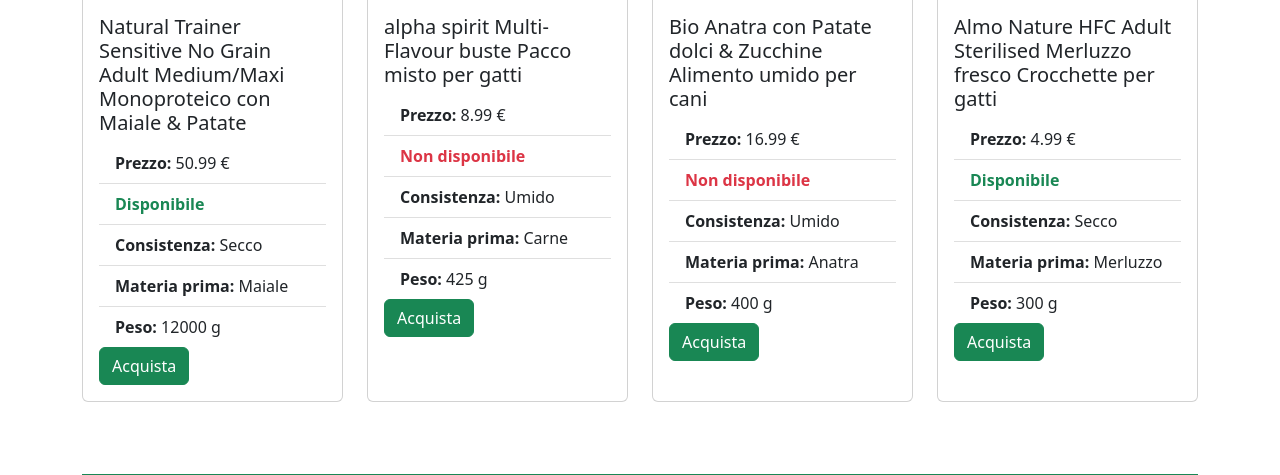
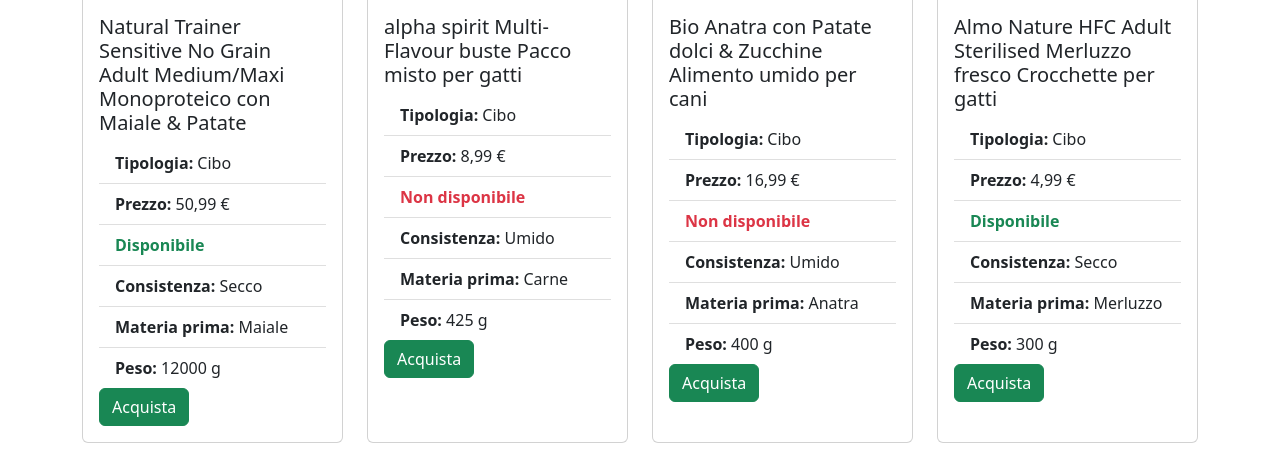
Before and after one commit to DilettaPelloni/php-oop-2, a PHP site: page / in a window 1280 px wide. Shown: the part 411-886 px from the top of the page. Run offline with PHP 8.4, Linux system fonts and the light colour scheme.

Commit message:
piccole migliorie

```diff
--- a/db.php
+++ b/db.php
@@ -6,95 +6,99 @@ require_once __DIR__.'/models/giochi.php';
 require_once __DIR__.'/models/cucce.php';
 require_once __DIR__.'/models/categorie.php';
 
-//creo delle istanze cibo e il relativo array
-$cibo1 = new Cibo(
+$catCani = new Categorie ('Cani', '&#128054;');
+$catGatti = new Categorie ('Gatti', '&#128049;');
+
+//creo delle istanze cibo in un array
+$arrayCibo = [];
+$arrayCibo [] = new Cibo(
     'Cibo',
     'Natural Trainer Sensitive No Grain Adult Medium/Maxi Monoproteico con Maiale & Patate',
     50.99,
     true,
-    new Categorie ('Cani', '&#128054;'),
+    $catCani,
     'https://shop-cdn-m.mediazs.com/bilder/natural/trainer/sensitive/no/grain/adult/mediummaxi/monoproteico/con/maiale/patate/7/800/226201_affinityitaly_naturaltrainer_sensitive_nograin_adult_medmaxi_schweinefleisch_kartoffeln_12kg_hs_02_7.jpg',
     'Secco',
     'Maiale',
     12000
 );
-$cibo2 = new Cibo(
+$arrayCibo [] = new Cibo(
     'Cibo',
     'alpha spirit Multi-Flavour buste Pacco misto per gatti',
     8.99,
     false,
-    new Categorie ('Gatti', '&#128049;'),
+    $catGatti,
     'https://shop-cdn-m.mediazs.com/bilder/alpha/spirit/multiflavour/buste/pacco/misto/per/gatti/6/800/113096_alpha_spirit_multi_flavour_pouch_lamm_hs_05_6.jpg',
     'Umido',
     'Carne',
     425
 );
-$cibo3 = new Cibo(
+$arrayCibo [] = new Cibo(
     'Cibo',
     'Bio Anatra con Patate dolci & Zucchine Alimento umido per cani',
     16.99,
     false,
-    new Categorie ('Cani', '&#128054;'),
+    $catCani,
     'https://shop-cdn-m.mediazs.com/bilder/zooplus/bio/anatra/con/patate/dolci/zucchine/alimento/umido/per/cani/0/800/zooplus_bio_dog_gf_adult_duck_400g_1000x1000_0.jpg',
     'Umido',
     'Anatra',
     400
 );
-$cibo4 = new Cibo(
+$arrayCibo [] = new Cibo(
     'Cibo',
     'Almo Nature HFC Adult Sterilised Merluzzo fresco Crocchette per gatti',
     4.99,
     true,
-    new Categorie ('Gatti', '&#128049;'),
+    $catGatti,
     'https://shop-cdn-m.mediazs.com/bilder/almo/nature/hfc/adult/sterilised/merluzzo/fresco/crocchette/per/gatti/7/800/291796_pla_almonature_hfc_adult_sterilized_kabeljau_300g_hs_01_1_7.jpg',
     'Secco',
     'Merluzzo',
     300
 );
-$arrayCibo = [$cibo1, $cibo2, $cibo3, $cibo4];
 
-//creo delle istanze cucce e il relativo array
-$cuccia1 = new Cucce(
+//creo delle istanze cucce in un array
+$arrayCucce = [];
+$arrayCucce[] = new Cucce(
     'Cucce',
     'Ferplast Cesta-sofà Siesta Deluxe nera con rivestimento antracite',
     30.99,
     true,
-    new Categorie ('Cani', '&#128054;'),
+    $catCani,
     'https://shop-cdn-m.mediazs.com/bilder/ferplast/cestasof/siesta/deluxe/nera/con/rivestimento/antracite/5/800/84412_84499_ferplast_hundekorb_siesta_schwarz_sofa_anthrazit_hs_02_5.jpg',
     'Plastica',
     'Grande'
 );
-$cuccia2 = new Cucce(
+$arrayCucce[] = new Cucce(
     'Cucce',
     'Nicchia Cosma',
     23.99,
     false,
-    new Categorie ('Gatti', '&#128049;'),
+    $catGatti,
     'https://shop-cdn-m.mediazs.com/bilder/nicchia/cosma/2/800/85700_pla__cosma_katzenhoehle_fg_1635_2.jpg',
     'Feltro sintetico',
     'Piccola'
 );
-$arrayCucce = [$cuccia1, $cuccia2];
 
-//creo delle istanze giochi e il relativo array
-$gioco1 = new Giochi(
+
+//creo delle istanze giochi in un array
+$arrayGiochi = [];
+$arrayGiochi[] = new Giochi(
     'Giochi',
     'KONG Jumbler Ball',
     15.49,
     false,
-    new Categorie ('Cani', '&#128054;'),
+    $catCani,
     'https://shop-cdn-m.mediazs.com/bilder/kong/jumbler/ball/6/800/64496_PLA_KONG_Jumbler_Ball_ML_6.jpg',
     'Gomma termoplastica',
     true
 );
-$gioco2 = new Giochi(
+$arrayGiochi[] = new Giochi(
     'Giochi',
     'Tiragraffi Bear Paw',
     89.49,
     true,
-    new Categorie ('Gatti', '&#128049;'),
+    $catGatti,
     'https://shop-cdn-m.mediazs.com/bilder/tiragraffi/bear/paw/7/800/113702_pla_kratzbaum_bear_paw_fg_1219_7.jpg',
     'Sisal',
     false
 );
-$arrayGiochi = [$gioco1, $gioco2];
--- a/index.php
+++ b/index.php
@@ -50,8 +50,12 @@
                                     </h5>
                                     <ul class="list-group list-group-flush">
                                         <li class="list-group-item">
+                                            <strong>Tipologia: </strong>
+                                            <?php echo get_class($cibo) ?>
+                                        </li>
+                                        <li class="list-group-item">
                                             <strong>Prezzo: </strong>
-                                            <?php echo $cibo->getPrezzo() ?> €
+                                            <?php echo number_format($cibo->getPrezzo(), 2, ',', '.') ?> €
                                         </li>
                                         <li
                                             class="
@@ -110,8 +114,12 @@
                                     </h5>
                                     <ul class="list-group list-group-flush">
                                         <li class="list-group-item">
+                                            <strong>Tipologia: </strong>
+                                            <?php echo get_class($cuccia) ?>
+                                        </li>
+                                        <li class="list-group-item">
                                             <strong>Prezzo: </strong>
-                                            <?php echo $cuccia->getPrezzo() ?> €
+                                            <?php echo number_format($cuccia->getPrezzo(), 2, ',', '.')  ?> €
                                         </li>
                                         <li
                                             class="
@@ -166,8 +174,12 @@
                                     </h5>
                                     <ul class="list-group list-group-flush">
                                         <li class="list-group-item">
+                                            <strong>Tipologia: </strong>
+                                            <?php echo get_class($gioco) ?>
+                                        </li>
+                                        <li class="list-group-item">
                                             <strong>Prezzo: </strong>
-                                            <?php echo $gioco->getPrezzo() ?> €
+                                            <?php echo number_format($gioco->getPrezzo(), 2, ',', '.') ?> €
                                         </li>
                                         <li
                                             class="
```
